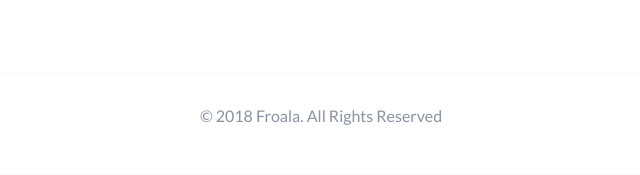
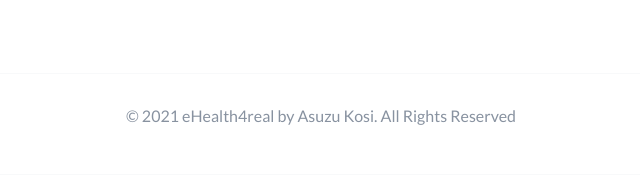
Before and after one commit to asuzukosi/eHealth4real, a Django app: page /records/details/1 in a window 1280 px wide. Shown: the part 661-836 px from the top of the page, without its empty margins (319-959 px from the left). Run offline with Django 3.2, Linux system fonts and the light colour scheme; a user stored in the database is signed in; some libraries are stand-ins or nearby versions.

Commit message:
Bug fixes

```diff
--- a/medical/templates/base.html
+++ b/medical/templates/base.html
@@ -99,7 +99,7 @@
       <div class="container">
         <div class="row text-center">
           <div class="col">
-            <p>© 2018 Froala. All Rights Reserved</p>
+            <p>© 2021 eHealth4real by Asuzu Kosi. All Rights Reserved</p>
           </div>
         </div>
       </div>
```
